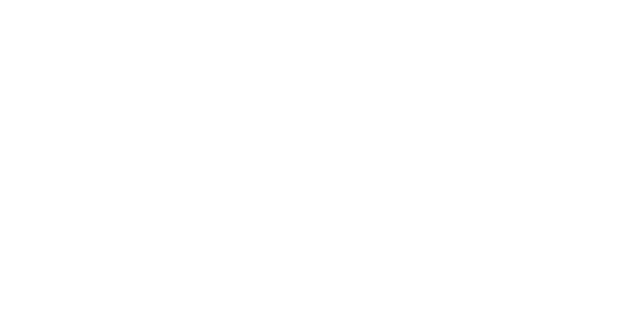
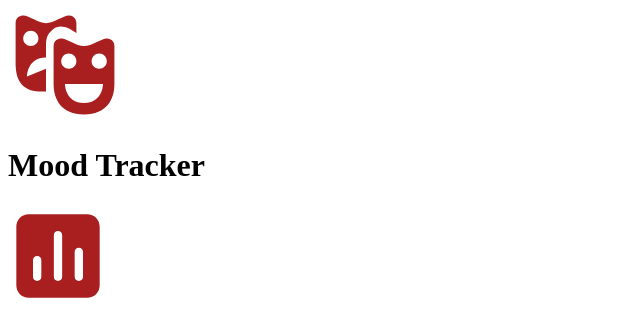
Before and after one commit to Tundoor/Mood-Picker, a plain HTML site: page index.html in a window 1280 px wide. Shown: the whole page, without its empty margins (0-640 px from the left). Drawn offline with nearby package versions, Linux system fonts and the light colour scheme.

Commit message:
Added Header HTML and Assets

```diff
--- a/index.html
+++ b/index.html
@@ -3,11 +3,21 @@
 <head>
     <meta charset="UTF-8">
     <meta name="viewport" content="width=device-width, initial-scale=1.0">
-    <title>Document</title>
+    <title>Mood Tracker</title>
     <link rel="stylesheets" href="styles.css">
 </head>
 <body>
+    <header>
+        <div class="logo-div">
+           <img src="./Assets/maki_theatre.svg" alt="Mood Picker Logo">
+           <h1>Mood Tracker</h1>
+        </div>
+        <img src="./Assets/uis_chart.svg" class="stats-btn" alt="stats-btn"></img>
+    </header>
 
+    <!--Main Sect-->
+    <main></main>
+    <footer></footer>
 <script src="./scripts.js"></script>
 <script src="https://code.jquery.com/jquery-3.7.1.min.js" integrity="sha256-/JqT3SQfawRcv/BIHPThkBvs0OEvtFFmqPF/lYI/Cxo=" crossorigin="anonymous"></script>
 </body>
```
Also changed, not shown: Assets/bi_emoji-neutral.svg (added), Assets/bi_emoji-smile.svg (added), Assets/fluent_emoji-angry-20-regular.svg (added), Assets/fluent_emoji-sad-slight-24-regular.svg (added), Assets/maki_theatre.svg (added), Assets/stash_emoji-joy.svg (added), Assets/uis_chart.svg (added).
